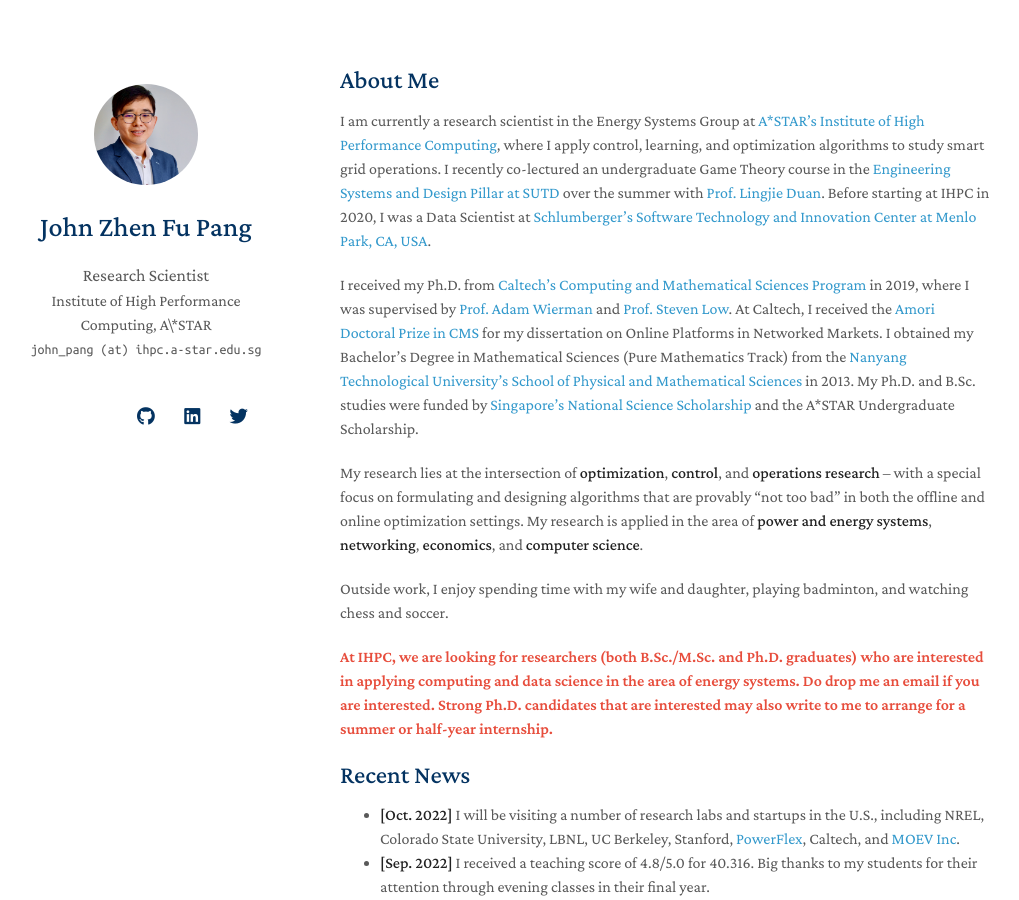
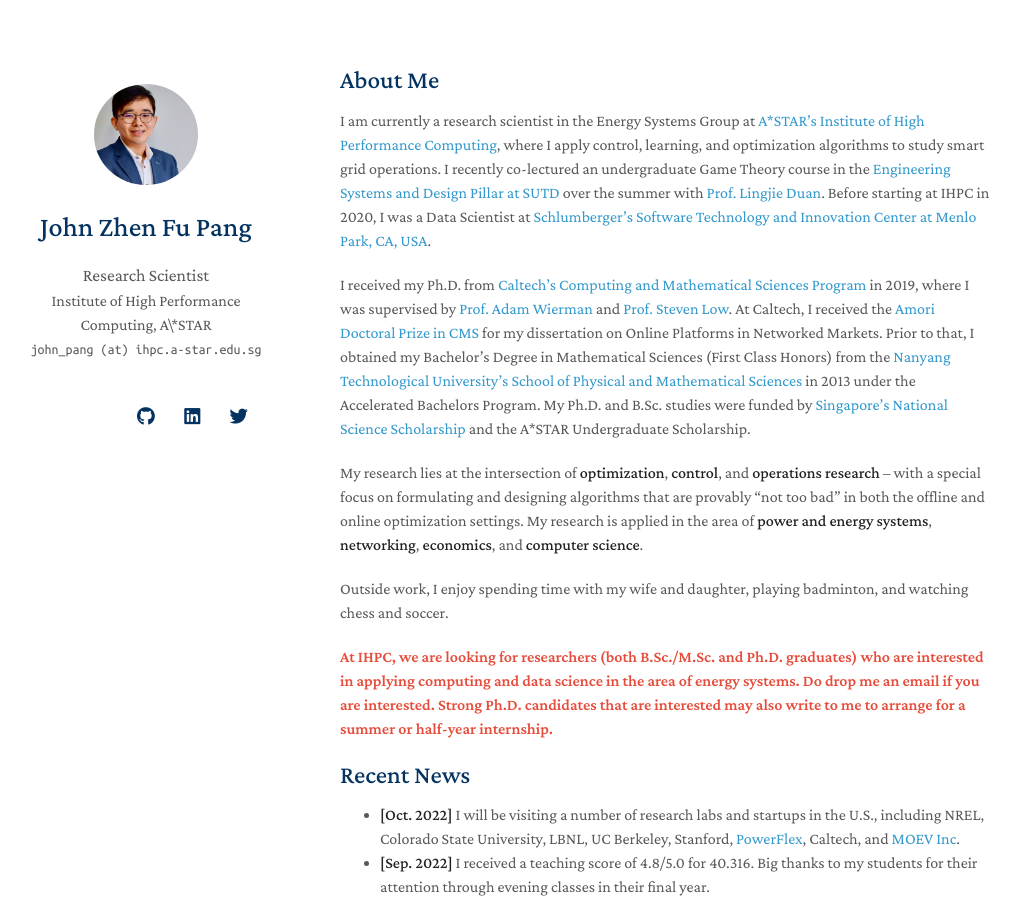
Before and after one commit to j-pang/j-pang.github.io, a Jekyll site: the page built from index.md, in a window 1280 px wide and 900 px high. Shown: the whole window, without its empty margins (130-1149 px from the left). Built offline with Jekyll 4.4.1, drawn with Linux system fonts in a browser that asks for light colours; nearby versions of some CDN libraries; a style sheet for code colours, icons or effects is not loaded; our own code applies the rules of GitHub Pages for plain Markdown files.

Commit message:
Update index.md

```diff
--- a/index.md
+++ b/index.md
@@ -6,7 +6,7 @@ layout: homepage
 
 I am currently a research scientist in the Energy Systems Group at [A\*STAR's Institute of High Performance Computing](https://www.a-star.edu.sg/ihpc), where I apply control, learning, and optimization algorithms to study smart grid operations. I recently co-lectured an undergraduate Game Theory course in the [Engineering Systems and Design Pillar at SUTD](https://esd.sutd.edu.sg/) over the summer with [Prof. Lingjie Duan](https://esd.sutd.edu.sg/people/faculty/lingjie-duan). Before starting at IHPC in 2020, I was a Data Scientist at [Schlumberger's Software Technology and Innovation Center at Menlo Park, CA, USA](https://www.slb.com/).
 
-I received my Ph.D. from [Caltech's Computing and Mathematical Sciences Program](https://www.cms.caltech.edu/) in 2019, where I was supervised by [Prof. Adam Wierman](https://adamwierman.com/) and [Prof. Steven Low](http://netlab.caltech.edu/). At Caltech, I received the [Amori Doctoral Prize in CMS](https://www.cms.caltech.edu/academics/honors) for my dissertation on Online Platforms in Networked Markets. I obtained my Bachelor's Degree in Mathematical Sciences (Pure Mathematics Track) from the [Nanyang Technological University's School of Physical and Mathematical Sciences](https://www.ntu.edu.sg/spms) in 2013. My Ph.D. and B.Sc. studies were funded by [Singapore's National Science Scholarship](https://www.a-star.edu.sg/Scholarships/for-graduate-studies/national-science-scholarship-phd) and the A\*STAR Undergraduate Scholarship.
+I received my Ph.D. from [Caltech's Computing and Mathematical Sciences Program](https://www.cms.caltech.edu/) in 2019, where I was supervised by [Prof. Adam Wierman](https://adamwierman.com/) and [Prof. Steven Low](http://netlab.caltech.edu/). At Caltech, I received the [Amori Doctoral Prize in CMS](https://www.cms.caltech.edu/academics/honors) for my dissertation on Online Platforms in Networked Markets. Prior to that, I obtained my Bachelor's Degree in Mathematical Sciences (First Class Honors) from the [Nanyang Technological University's School of Physical and Mathematical Sciences](https://www.ntu.edu.sg/spms) in 2013 under the Accelerated Bachelors Program. My Ph.D. and B.Sc. studies were funded by [Singapore's National Science Scholarship](https://www.a-star.edu.sg/Scholarships/for-graduate-studies/national-science-scholarship-phd) and the A\*STAR Undergraduate Scholarship.
 
 My research lies at the intersection of **optimization**, **control**, and **operations research** -- with a special focus on formulating and designing algorithms that are provably "not too bad" in both the offline and online optimization settings. My research is applied in the area of **power and energy systems**, **networking**, **economics**, and **computer science**.
 
```
